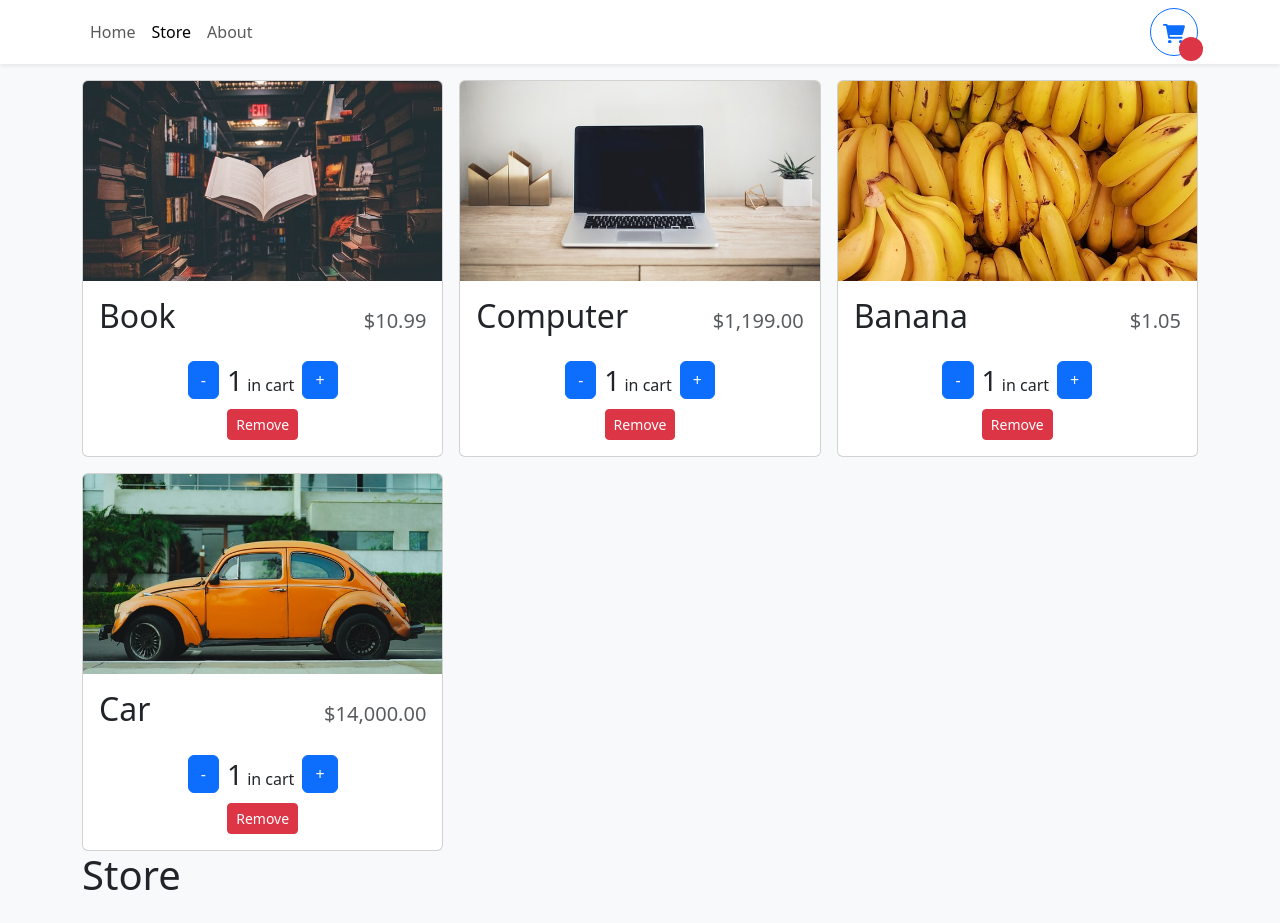
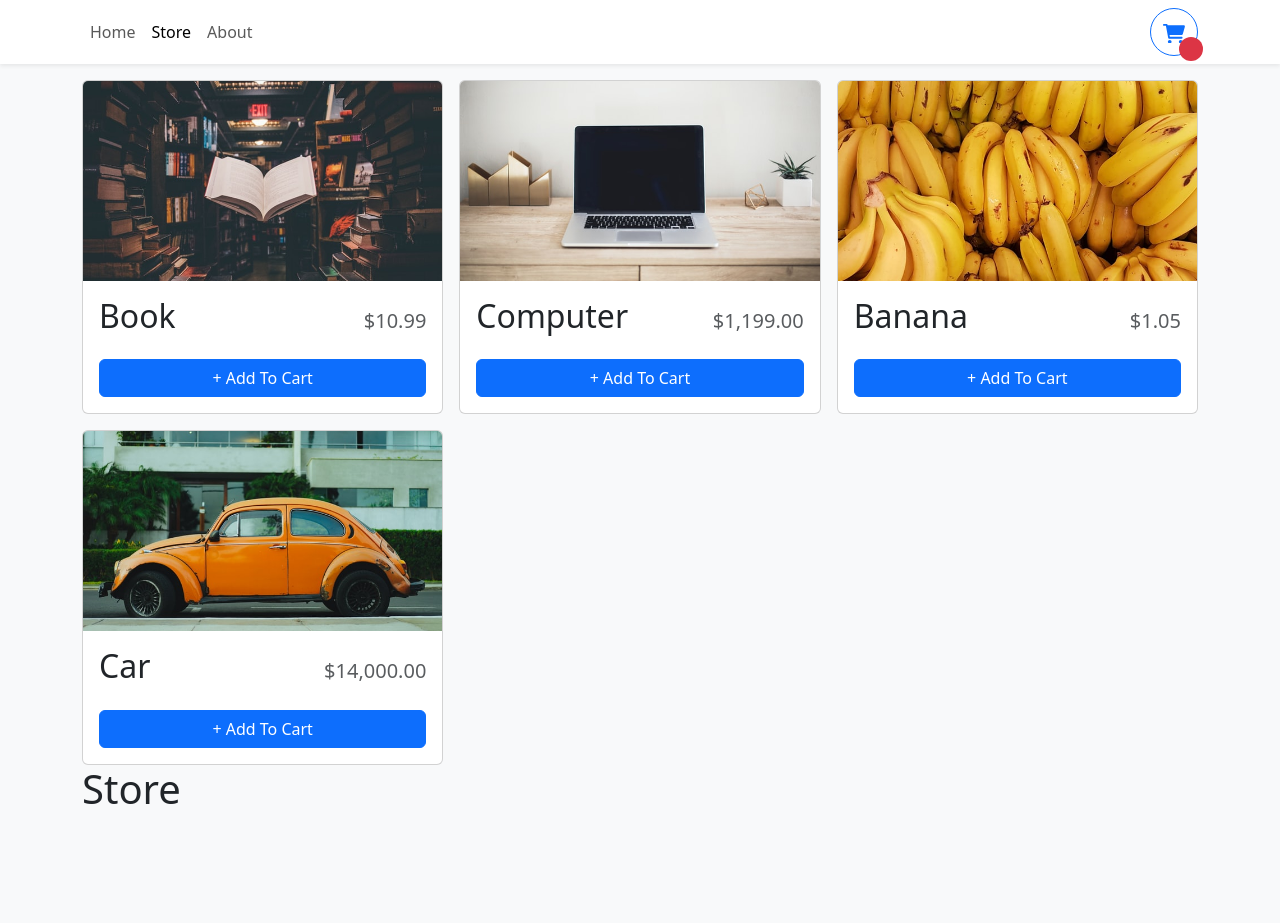
Before and after one commit to RomaSamkov/shop-cart, a React (Vite) app: page /store in a window 1280 px wide. After the commit the page ends 837 px from the top, so only its background shows below. Built offline with nearby package versions, Linux system fonts and the light colour scheme.

Commit message:
Update StoreItem.tsx

```diff
--- a/src/components/StoreItem.tsx
+++ b/src/components/StoreItem.tsx
@@ -1,5 +1,6 @@
 import { Button, Card } from "react-bootstrap";
 import { formatCurrency } from "../utilities/formatCurrency";
+import { useShoppingCart } from "../context/ShoppingCartContext";
 
 type StoreItemProps = {
   id: number;
@@ -9,7 +10,13 @@ type StoreItemProps = {
 };
 
 export function StoreItem({ id, name, price, imgUrl }: StoreItemProps) {
-  const quantity = 1;
+  const {
+    getItemQuantity,
+    increaseCartQuantity,
+    decreaseCartQuantity,
+    removeFromCart,
+  } = useShoppingCart();
+  const quantity = getItemQuantity(id);
   return (
     <Card className="h-100">
       <Card.Img
@@ -25,7 +32,9 @@ export function StoreItem({ id, name, price, imgUrl }: StoreItemProps) {
         </Card.Title>
         <div className="mt-auto">
           {quantity === 0 ? (
-            <Button className="w-100">+ Add To Cart</Button>
+            <Button className="w-100" onClick={() => increaseCartQuantity(id)}>
+              + Add To Cart
+            </Button>
           ) : (
             <div
               className="d-flex align-items-center flex-column"
@@ -35,13 +44,17 @@ export function StoreItem({ id, name, price, imgUrl }: StoreItemProps) {
                 className="d-flex align-items-center justify-content-center"
                 style={{ gap: ".5rem" }}
               >
-                <Button>-</Button>
+                <Button onClick={() => increaseCartQuantity(id)}>+</Button>
                 <div>
                   <span className="fs-3">{quantity}</span> in cart
                 </div>
-                <Button>+</Button>
+                <Button onClick={() => decreaseCartQuantity(id)}>-</Button>
               </div>
-              <Button variant="danger" size="sm">
+              <Button
+                variant="danger"
+                size="sm"
+                onClick={() => removeFromCart(id)}
+              >
                 Remove
               </Button>
             </div>
```
